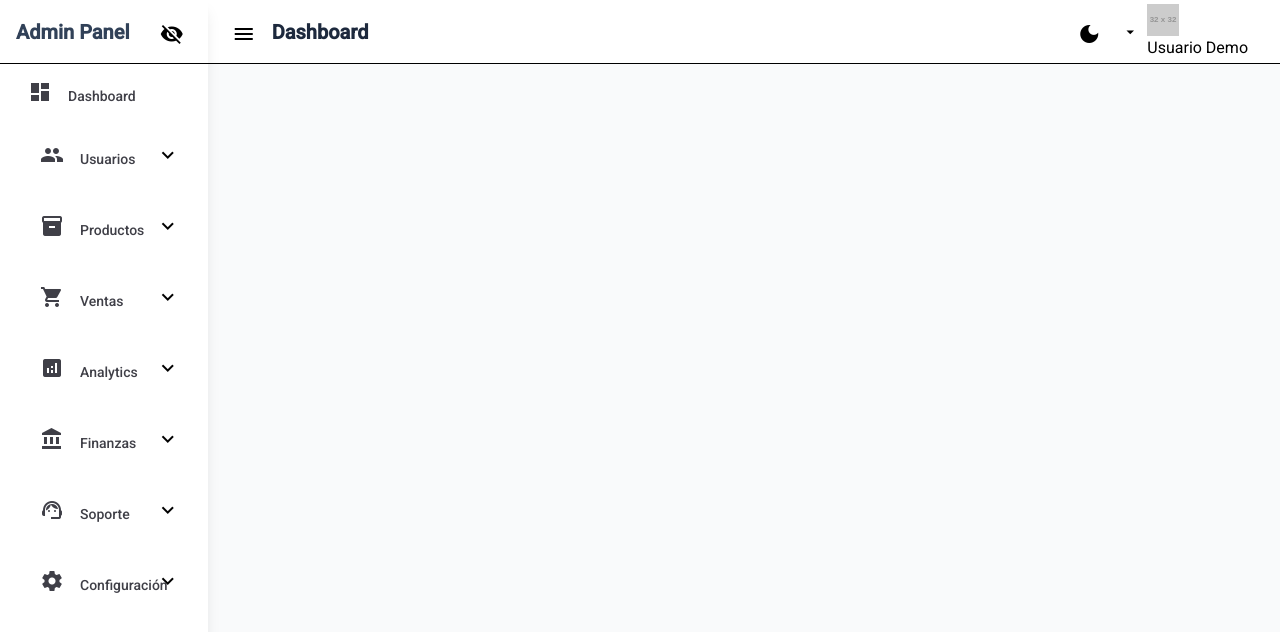
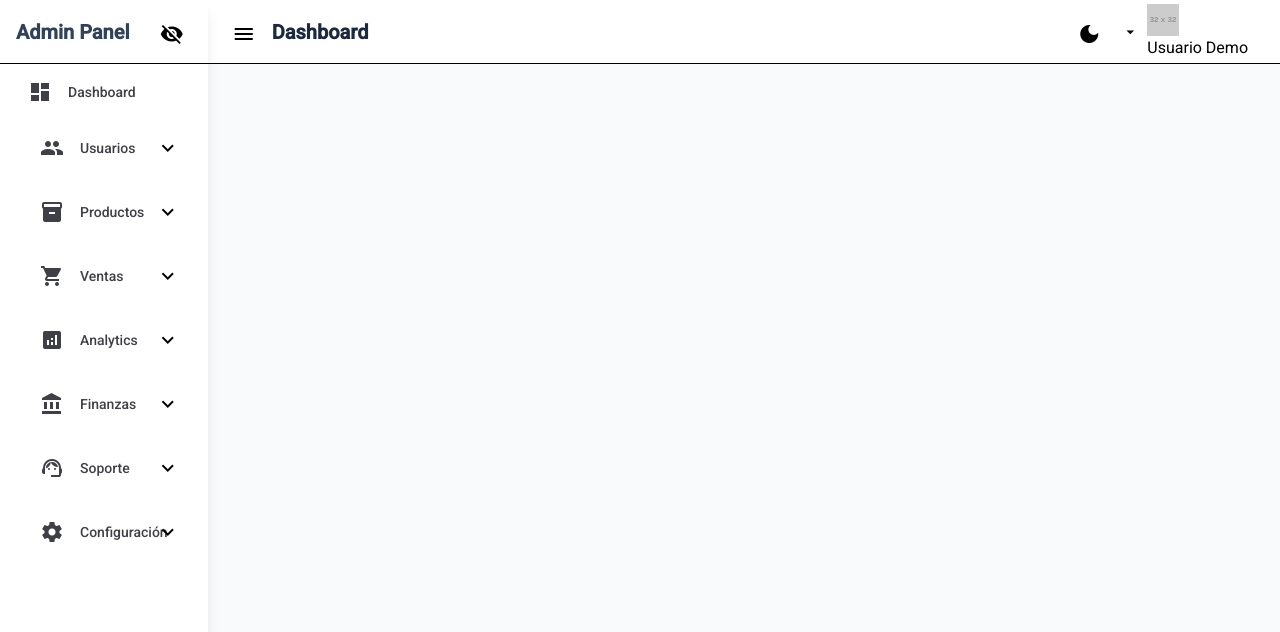
Before and after one commit to henksandoval/JobMagnetic-BackOffice, an Angular app in the folder backoffice/: page / in a window 1280 px wide. Shown: the top 632 px of the page. Built offline with nearby package versions, Linux system fonts and the light colour scheme.

Commit message:
feat: refactor floating panel and icon components, update imports, and clean up styles

```diff
--- a/backoffice/src/app/shared/components/molecules/menu-item/menu-item.component.ts
+++ b/backoffice/src/app/layout/components/sidenav-menu/components/menu-item/menu-item.component.ts
@@ -1,7 +1,7 @@
 import {Component, EventEmitter, Input, Output} from '@angular/core';
 import {RouterLink, RouterLinkActive} from '@angular/router';
 import {NgClass} from '@angular/common';
-import {IconComponent} from '../../atoms/icon/icon.component';
+import {IconComponent} from '../../../../../shared/components/atoms/icon/icon.component';
 
 @Component({
   selector: 'app-menu-item',
--- a/backoffice/src/app/layout/components/sidenav-menu/sidenav-menu.component.html
+++ b/backoffice/src/app/layout/components/sidenav-menu/sidenav-menu.component.html
@@ -24,12 +24,9 @@
         </div>
       } @else {
         <app-flyout>
-          <!-- 1. El Disparador: Un app-menu-item en modo icono. -->
           <div flyout-trigger>
             <app-menu-item [icon]="item.icon" variant="icon-only"></app-menu-item>
           </div>
-
-          <!-- 2. El Contenido: Nuestro panel flotante con sus items. -->
           <div flyout-content>
             <app-floating-panel [title]="item.label">
               @for (child of item.children; track child.route) {
--- a/backoffice/src/app/layout/components/sidenav-menu/sidenav-menu.component.scss
+++ /dev/null
@@ -1,19 +0,0 @@
-:host {
-  display: block;
-  width: 100%;
-}
-
-.menu-item-wrapper::after {
-  content: '';
-  position: absolute;
-  left: 100%;
-  top: 0;
-  bottom: 0;
-  width: 12px;
-  background: transparent;
-  display: none;
-}
-
-.menu-item-wrapper:hover::after {
-  display: block;
-}
--- a/backoffice/src/app/layout/components/sidenav-menu/sidenav-menu.component.ts
+++ b/backoffice/src/app/layout/components/sidenav-menu/sidenav-menu.component.ts
@@ -2,7 +2,7 @@ import { Component, effect, inject } from '@angular/core';
 import { UiStateService } from '../../services/ui-state/ui-state.service';
 import { NavigationService } from '../../services/navigation/navigation.service';
 import { FloatingPanelComponent } from '../../../shared/components/atoms/floating-panel/floating-panel.component';
-import {MenuItemComponent} from '../../../shared/components/molecules/menu-item/menu-item.component';
+import {MenuItemComponent} from './components/menu-item/menu-item.component';
 import {IconComponent} from '../../../shared/components/atoms/icon/icon.component';
 import {FlyoutComponent} from '../../../shared/components/molecules/flyout/flyout.component';
 import {MatTooltip} from '@angular/material/tooltip';
@@ -17,8 +17,7 @@ import {MatTooltip} from '@angular/material/tooltip';
     FlyoutComponent,
     MatTooltip
   ],
-  templateUrl: './sidenav-menu.component.html',
-  styleUrls: ['./sidenav-menu.component.scss']
+  templateUrl: './sidenav-menu.component.html'
 })
 export class SidenavMenuComponent {
   navigationService = inject(NavigationService);
--- a/backoffice/src/app/shared/components/atoms/floating-panel/floating-panel.component.html
+++ /dev/null
@@ -1 +0,0 @@
-<p>floating-panel works!</p>
--- a/backoffice/src/app/shared/components/atoms/floating-panel/floating-panel.component.ts
+++ b/backoffice/src/app/shared/components/atoms/floating-panel/floating-panel.component.ts
@@ -18,12 +18,7 @@ import {Component, Input} from '@angular/core';
       }
       <ng-content></ng-content>
     </div>
-  `,
-  styles: [`
-    :host {
-      display: block;
-    }
-  `]
+  `
 })
 export class FloatingPanelComponent {
   @Input() title?: string;
--- a/backoffice/src/app/shared/components/atoms/icon/icon.component.html
+++ /dev/null
@@ -1 +0,0 @@
-<p>icon works!</p>
--- a/backoffice/src/app/shared/components/atoms/icon/icon.component.ts
+++ b/backoffice/src/app/shared/components/atoms/icon/icon.component.ts
@@ -2,7 +2,6 @@ import { Component, Input } from '@angular/core';
 import { NgClass } from '@angular/common';
 import { MatIcon } from '@angular/material/icon';
 
-// Definimos tipos para los Inputs para tener un autocompletado y seguridad de tipos excelentes.
 export type AppIconSize = 'sm' | 'md' | 'lg' | 'xl';
 export type AppIconColor = 'default' | 'subtle' | 'primary';
 
@@ -13,7 +12,6 @@ export type AppIconColor = 'default' | 'subtle' | 'primary';
   template: '<mat-icon [ngClass]="classes">{{ iconName }}</mat-icon>',
   styles: `
     :host {
-      // Asegura que el icono se comporte como un elemento en línea pero con tamaño.
       display: inline-flex;
       align-items: center;
       justify-content: center;
@@ -21,28 +19,17 @@ export type AppIconColor = 'default' | 'subtle' | 'primary';
   `
 })
 export class IconComponent {
-  /** El nombre del icono de Material a mostrar. */
   @Input({ required: true }) iconName!: string;
-
-  /** El tamaño del icono, mapeado a clases de texto de Tailwind. */
   @Input() size: AppIconSize = 'md';
-
-  /** La paleta de color del icono. */
   @Input() color: AppIconColor = 'default';
-
-  /**
-   * Construye un objeto de clases para [ngClass] basado en los Inputs.
-   * Esto mantiene el HTML limpio y la lógica de clases en el TS.
-   */
   get classes() {
     return {
       // Mapeo de tamaños
-      'text-base': this.size === 'sm', // 16px
-      'text-lg': this.size === 'md',  // 18px
-      'text-xl': this.size === 'lg',  // 20px
-      'text-2xl': this.size === 'xl', // 24px
+      'text-base': this.size === 'sm',
+      'text-lg': this.size === 'md',
+      'text-xl': this.size === 'lg',
+      'text-2xl': this.size === 'xl',
 
-      // Mapeo de colores (con soporte para modo oscuro)
       'text-zinc-700 dark:text-zinc-300': this.color === 'default',
       'text-zinc-500 dark:text-zinc-400': this.color === 'subtle',
       'text-purple-700 dark:text-purple-400': this.color === 'primary',
```
Also changed, not shown: backoffice/src/app/shared/components/atoms/icon/icon.component.scss (deleted), 1 other file (tests, documents, lock files or other folders).
